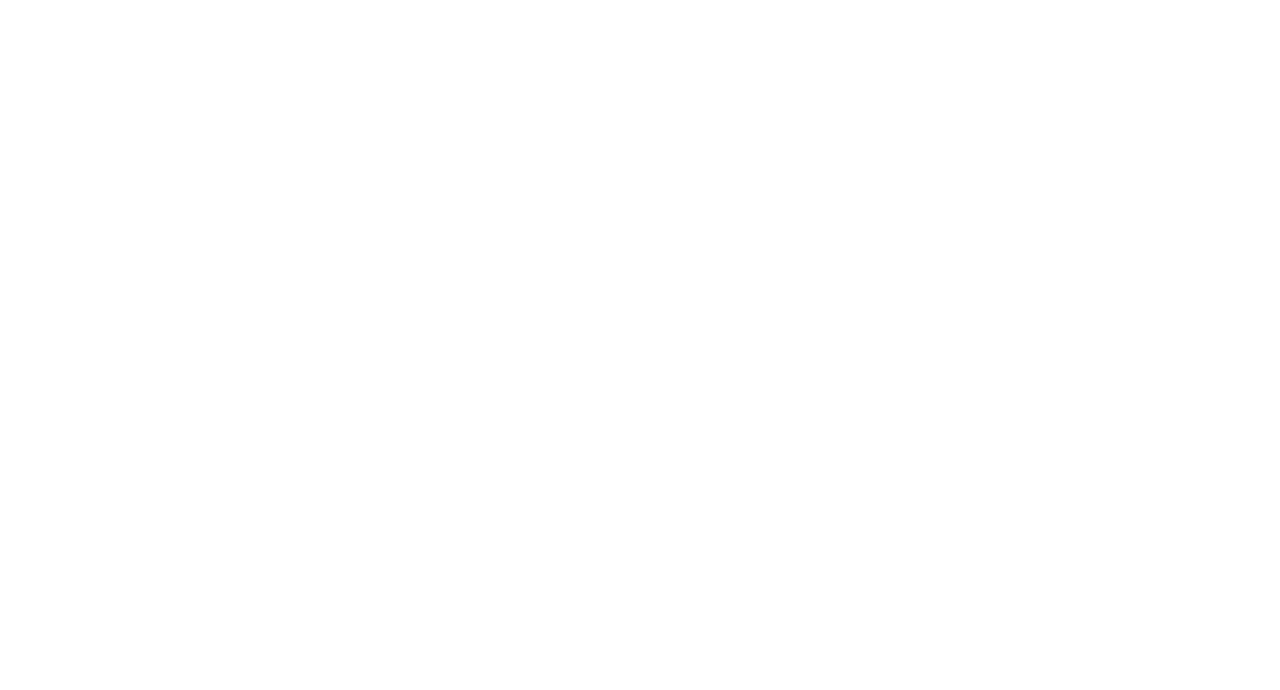
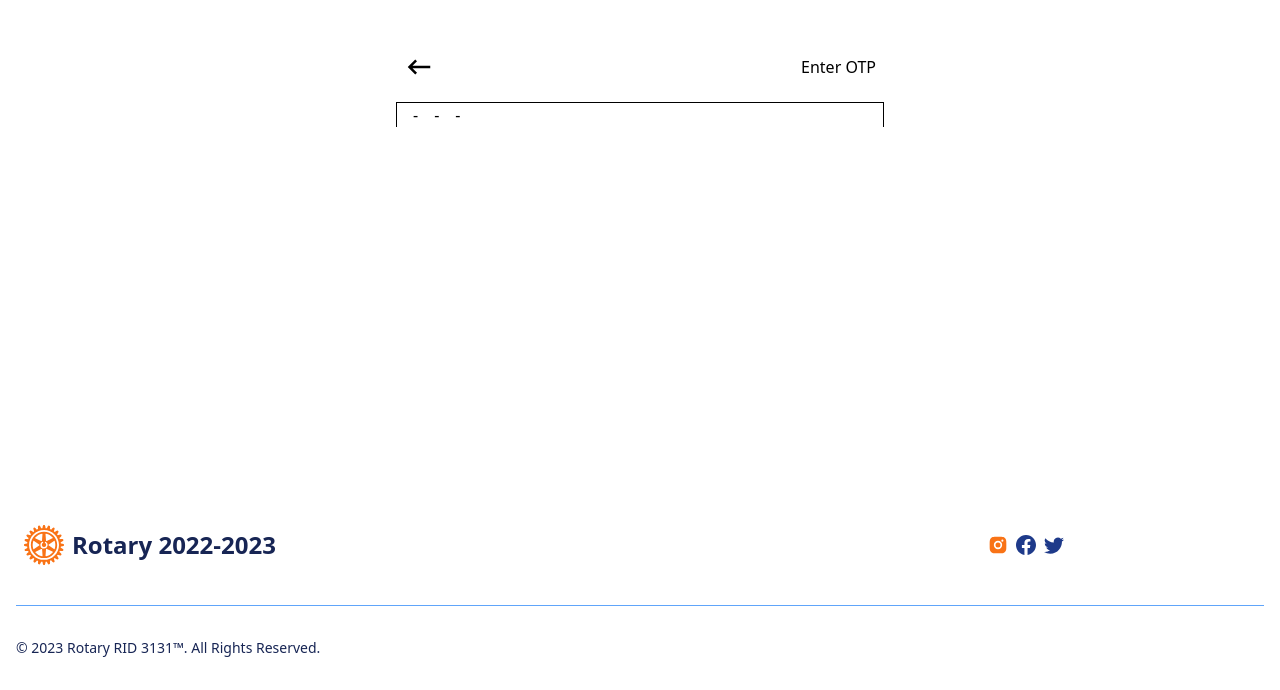
Before and after one commit to Shubhamkoli921/demoPhonDirectory, a React (Create React App) app: page /otpAuth in a window 1280 px wide. Before the commit this address had no page. Shown: the part 371-1061 px from the top of the page. Before the commit the page ends 800 px from the top, so only its background shows below. Built offline with nearby package versions, Linux system fonts and the light colour scheme.

Commit message:
added static otp page

```diff
--- a/package.json
+++ b/package.json
@@ -15,6 +15,7 @@
     "react-dom": "^18.2.0",
     "react-hooks": "^1.0.1",
     "react-icons": "^4.11.0",
+    "react-otp-input": "^3.1.0",
     "react-router-dom": "^6.16.0",
     "react-scripts": "^5.0.1",
     "react-social-icons": "^6.4.0",
--- a/src/App.js
+++ b/src/App.js
@@ -11,6 +11,7 @@ import Banner from './components/banner';
 import Club from './components/club';
 import Events from './components/events';
 import Committee from './components/committee';
+import OtpAuth from './components/otpAuth';
 // import Test from './components/test';
 
 function App() {
@@ -28,6 +29,7 @@ function App() {
         <Route path='/club' element={<Club/>} />
         <Route path='/events' element={<Events/>} />
         <Route path='/committee' element={<Committee />} />
+        <Route path='/otpAuth' element={<OtpAuth/>}/>
 
       </Routes>
     </BrowserRouter>
--- a/src/components/Signup.jsx
+++ b/src/components/Signup.jsx
@@ -2,6 +2,7 @@ import React, { useState } from 'react'
 import { Link, useNavigate } from 'react-router-dom'
 import {MdKeyboardBackspace} from 'react-icons/md'
 import Rotary from './rotary'
+import Footer from './footer'
 const Signup = () => {
 
     const [fname, setfname] = useState('')
@@ -23,7 +24,7 @@ const Signup = () => {
             <Rotary/>
             <div className="min-h-screen w-full flex items-center justify-center p-2" >
                 <div className="relative w-full sm:max-w-md md:max-w-lg flex flex-col gap-3 p-3 py-5 bg-slate-50 rounded-md divide-y">
-                <h2 className='flex items-center justify-between m-2'> <MdKeyboardBackspace size={30} onClick={()=> navigate('/') } /> Sign Up</h2>
+                <h2 className='flex items-center justify-between m-2'> <MdKeyboardBackspace className='cursor-pointer' size={30} onClick={()=> navigate('/') } /> Sign Up</h2>
                     <form onSubmit={handlesubmit} className="flex flex-col gap-4 pt-4">
                         <input
                             onChange={(e) => setfname(e.target.value)}
@@ -65,13 +66,14 @@ const Signup = () => {
                             placeholder='Email'
                         />
 
-                        <button className='w-full h-10 py-2 rounded-md bg-[#ce9847] disabled:bg-slate-500 text-white'>Sign In</button>
+                        <button className='w-full h-10 py-2 rounded-md bg-orange-500 disabled:bg-slate-500 text-white'>Sign In</button>
                     </form>
                     <div>
                         <span>Already have an account? <Link className='text-blue-600' to={'/login'}>Login</Link></span>
                     </div>
                 </div>
             </div>
+            <Footer/>
         </>
     )
 }
--- a/src/components/cardcomponent.jsx
+++ b/src/components/cardcomponent.jsx
@@ -5,6 +5,7 @@ import { CgOrganisation } from 'react-icons/cg'
 import { BiSolidNetworkChart } from 'react-icons/bi'
 import { LiaBirthdayCakeSolid } from 'react-icons/lia'
 import { AiFillPhone, AiOutlineMail } from 'react-icons/ai'
+
 
 
 const CardComponent = () => {
@@ -23,12 +24,12 @@ const CardComponent = () => {
               {/* <div className='absolute w-[200px] h-[200px] bg-gradient-to-tl from-black '></div> */}
               <h1 className='m-2 font-bold'>Member</h1>
               <div className='flex-col p-2 text-[13px] w-[260px] lg:text-[15px] lg:w-[300px]'>
-                <p className='flex flex-row items-center'><BsFillPersonFill className="mx-2" />shubham Koli</p>
-                <p className='flex flex-row items-center'><CgOrganisation className="mx-2" /> company Name</p>
-                <p className='flex flex-row items-center'><BiSolidNetworkChart className="mx-2" />  Occupation</p>
-                <p className='flex flex-row items-center'><LiaBirthdayCakeSolid className="mx-2" /> 14/05/2000</p>
-                <p className='flex flex-row items-center'><AiFillPhone className="mx-2" /> 9890845263</p>
-                <p className='flex flex-row items-center'><AiOutlineMail className="mx-2" /> shubhamkk922@gmail.com</p>
+                <p className='flex flex-row items-center'><BsFillPersonFill className="mx-2" />Dr.Mukund Abhyankar</p>
+                <p className='flex flex-row items-center'><CgOrganisation className="mx-2" />RC Pune Shivaji Nagar</p>
+                <p className='flex flex-row items-center'><BiSolidNetworkChart className="mx-2" />  Journalism</p>
+                <p className='flex flex-row items-center'><LiaBirthdayCakeSolid className="mx-2" /> 19/05/2000</p>
+                <p className='flex flex-row items-center'><AiFillPhone className="mx-2" /> 9011070020</p>
+                <p className='flex flex-row items-center'><AiOutlineMail className="mx-2" /> mukund_abhyankar@yahoo.com</p>
               </div>
             </div>
           </div>
--- a/src/components/footer.jsx
+++ b/src/components/footer.jsx
@@ -9,26 +9,26 @@ const Footer = () => {
     return (
         <>
 
-            <footer class="text-black bg-black/50">
+            <footer class="text-black">
                 <div class="mx-auto w-full max-w-screen-xl p-4 py-6 lg:py-8">
                     <div class="md:flex md:justify-between">
                         <div class="mb-6 md:mb-0">
                             <a href="/" class="flex items-center">
                             <SiRotaryinternational className="m-2 w-[40px] h-[40px] text-orange-500" />
-                                <span class="self-center text-2xl font-bold whitespace-nowrap text-white ">Rotary 2022-2023</span>
+                                <span class="self-center text-2xl font-bold whitespace-nowrap text-blue-950 ">Rotary 2022-2023</span>
                             </a>
                         </div>
                         <div class="grid grid-cols-2 gap-8 sm:gap-6 sm:grid-cols-3">
-                            <div className='flex gap-2 text-white font-bold justify-center items-center'>
-                               <RiInstagramFill size={20} />
+                            <div className='flex gap-2 text-blue-900 font-bold justify-center items-center'>
+                               <RiInstagramFill className='text-orange-500' size={20} />
                                <BsFacebook size={20} />
                                <BsTwitter size={20}/>
                             </div>
                         </div>
                     </div>
-                    <hr class="my-6 border-gray-200 sm:mx-auto lg:my-8" />
+                    <hr class="my-6 border-blue-400 sm:mx-auto lg:my-8" />
                     <div class="sm:flex sm:items-center sm:justify-between">
-                        <span class="text-sm text-white  sm:text-center ">© 2023 <a href="https://flowbite.com/" class="hover:underline">Rotary RID 3131™</a>. All Rights Reserved.
+                        <span class="text-sm text-blue-950  sm:text-center ">© 2023 <a href="https://flowbite.com/" class="hover:underline">Rotary RID 3131™</a>. All Rights Reserved.
                         </span>
 
                     </div>
--- a/src/components/landing.jsx
+++ b/src/components/landing.jsx
@@ -13,9 +13,9 @@ const Landing = () => {
             <div className='max-w-[1640px] mx-auto p-4'>
                 <div className='max-h-[500px] relative' id='landingdiv'>
                     {/* {overlay} */}
-                    <div id='landingdiv' className='absolute w-full h-full text-gray-200 max-h-[500px] bg-black/30 flex-col justify-center'>
-                        <h1 className='px-4 text-4xl sm:text-5xl md:text-6xl lg:text-7xl font-bold'>Rotary <span className='text-blue-600'>RID 3131 </span></h1>
-                        <h1 className='px-4 text-4xl sm:text-5xl md:text-6xl lg:text-7xl font-bold'><span className='text-blue-600'>DIRECTORY  </span>2022-2023</h1>
+                    <div id='landingdiv' className='absolute w-full h-full text-gray-200 max-h-[500px] bg-black/10 flex-col justify-center'>
+                        <h1 className='px-4 text-4xl sm:text-5xl md:text-6xl lg:text-7xl font-bold text-orange-500'>Rotary <span className='text-blue-600'>RID 3131 </span></h1>
+                        <h1 className='px-4 text-4xl sm:text-5xl md:text-6xl lg:text-7xl font-bold'><span className='text-blue-600'>DIRECTORY  </span><span className='text-orange-500'>2022-2023</span></h1>
                         <div className='flex flex-row justify-end relative top-40 sm:max-h-[100px]'>
                             <div className='flex flex-col m-2 '>
                                 <img className='w-[100px] h-[100px] object-cover ' src={AnilParmar} alt='shekarmehta' />
@@ -30,7 +30,7 @@ const Landing = () => {
                         </div>
                     </div>
 
-                    <img id='landingdiv' className='w-full max-h-[500px] object-cover' src='https://img.freepik.com/free-vector/flat-design-polygonal-background_23-2148900723.jpg' alt='food' />
+                    <img id='landingdiv' className='w-full max-h-[500px] object-cover' src='https://img.freepik.com/premium-vector/abstract-lowpoly-background_43778-212.jpg?w=826' alt='food' />
 
                 </div>
 
--- /dev/null
+++ b/src/components/otpAuth.jsx
@@ -0,0 +1,35 @@
+import React, { useState } from 'react'
+import Rotary from './rotary'
+import Footer from './footer'
+import { MdKeyboardBackspace } from 'react-icons/md'
+import { useNavigate } from 'react-router-dom'
+import OtpInput from 'react-otp-input';
+
+const OtpAuth = () => {
+    const [otp, setOtp] = useState('');
+    const navigate = useNavigate()
+    return (
+        <>
+            <Rotary />
+            <div className="min-h-screen w-full flex items-center justify-center p-2" >
+                <div className="relative w-full sm:max-w-md md:max-w-lg flex flex-col gap-3 p-3 py-5 rounded-md divide-y">
+                    <h2 className='flex items-center justify-between m-2 text-black'> <MdKeyboardBackspace className='text-black cursor-pointer' size={30} onClick={() => navigate('/login')} />Enter OTP</h2>
+                    <div className='border border-black'>
+
+                    <OtpInput
+                        className="border-2"
+                        value={otp}
+                        onChange={setOtp}
+                        numInputs={4}
+                        renderSeparator={<span>-</span>}
+                        renderInput={(props) => <input {...props} />}
+                        />
+                        </div>
+                </div>
+            </div>
+            <Footer />
+        </>
+    )
+}
+
+export default OtpAuth
```
Also changed, not shown: src/components/card.jsx (+6 -6 lines), src/components/login.jsx (+8 -6 lines), 1 other file (tests, documents, lock files or other folders).
